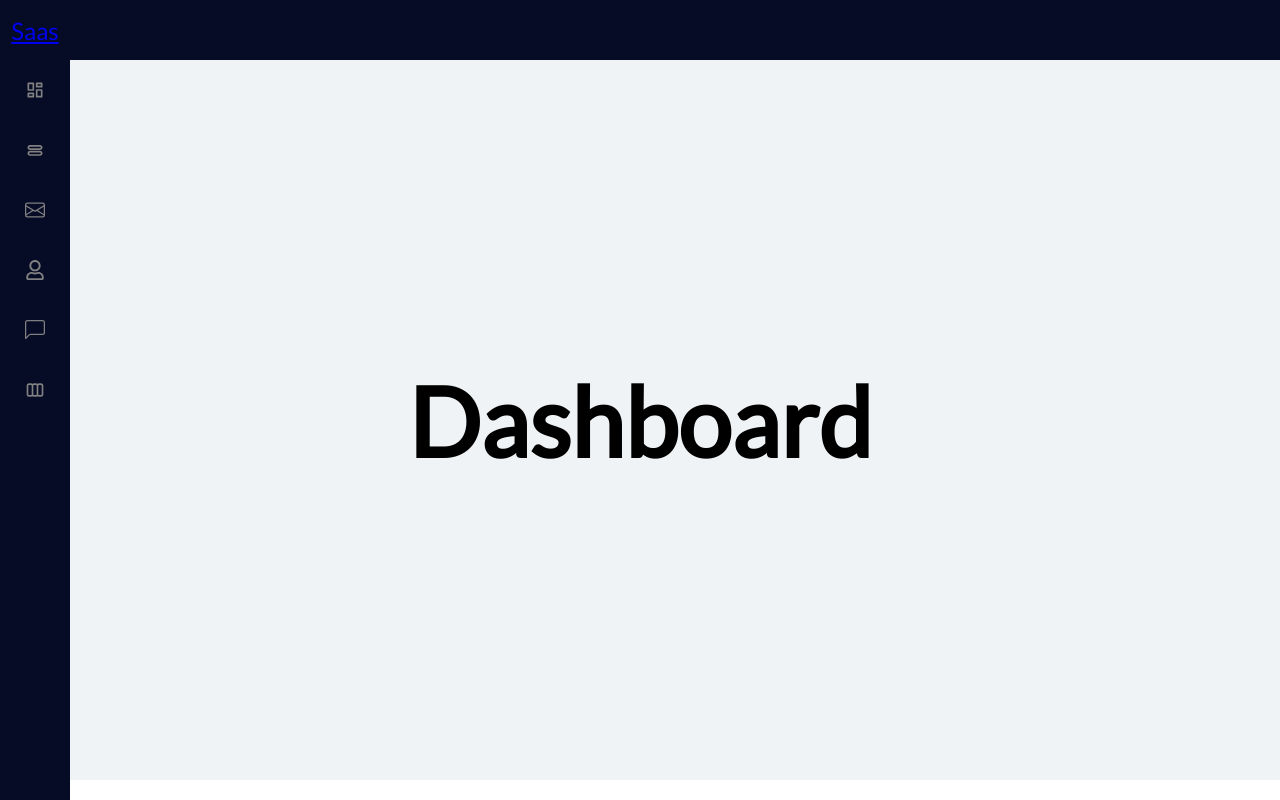
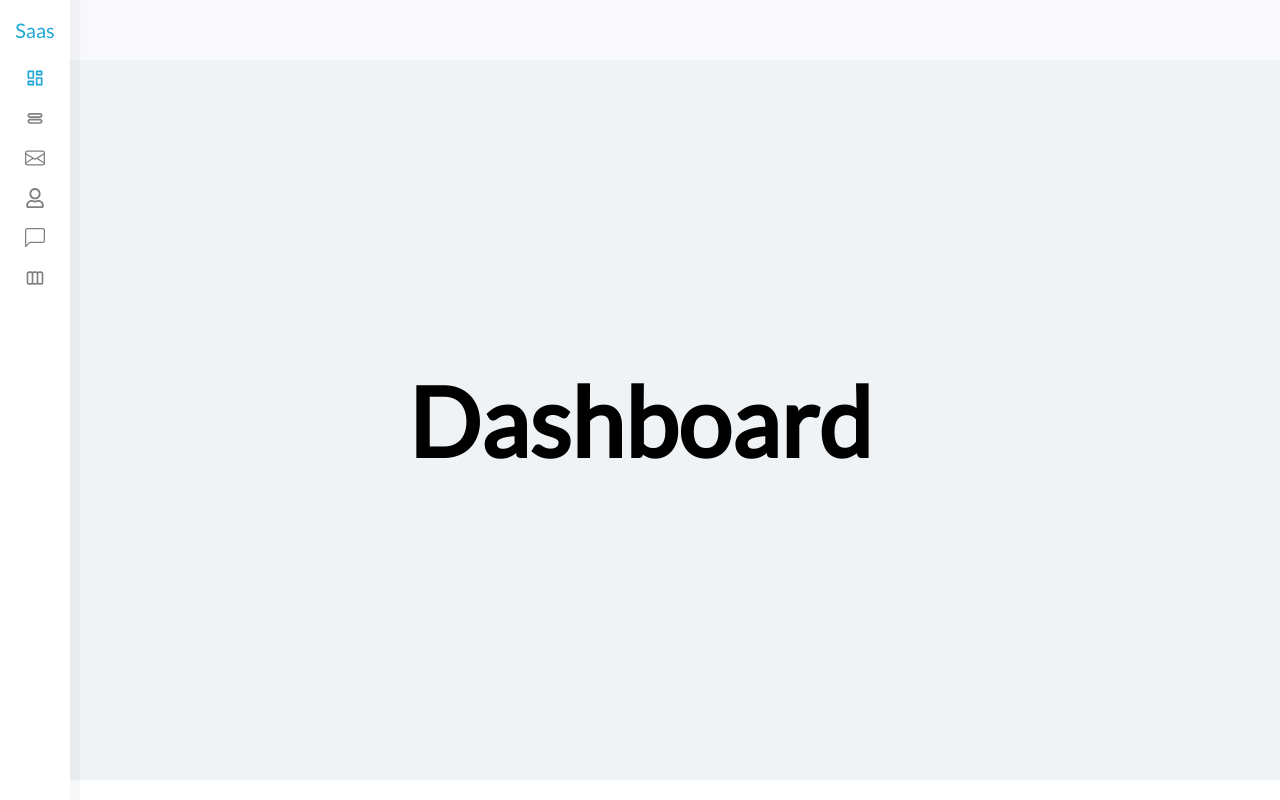
Before and after one commit to lucasesansim/PrototipoSeguimientoCursos, a React (Create React App) app: page / in a window 1280 px wide. Built offline with nearby package versions, Linux system fonts and the light colour scheme.

Commit message:
Made selection clear

```diff
--- a/src/components/Navbar.js
+++ b/src/components/Navbar.js
@@ -6,11 +6,13 @@ import { IconContext } from "react-icons";
 
 const Navbar = () => {
   const [sideBarActive, setActive] = useState(false);
+  const [activeTab, setActiveTab] = useState('Dashboard');
 
+  console.log(activeTab)
   const showSidebar = () => setActive(!sideBarActive);
   return (
     <>
-      <IconContext.Provider value={{ color: 'gray', size: '20px'}}>
+      {/* <IconContext.Provider value={{ color: 'gray', size: '20px'}}> */}
         <div className="navbar">
           <Link to='#' className="menu-bars">
           </Link>
@@ -25,10 +27,16 @@ const Navbar = () => {
             {navbarData.map((item, index) => {
                 return (
                   <li key={index} className={sideBarActive ? `${item.className}` : `${item.className} inactive`}>
-                    <Link to={item.path}>
-                      {item.icon}
+                    <Link
+                      to={item.path}
+                      onClick={() => setActiveTab(item.title)}
+                      className={activeTab === item.title ? 'nav-text-selected' : ''}
+                    >
+                      <div style={{color: `${activeTab === item.title ? '#20a8d8': 'gray'}`, fontSize: '20px'}}>
+                        {item.icon}
+                      </div>
                       {sideBarActive && (
-                        <span>{item.title}</span>
+                        <span style={{color: `${activeTab === item.title ? '#20a8d8': 'gray'}`}}>{item.title}</span>
                       )}
                     </Link>
                   </li>
@@ -36,7 +44,7 @@ const Navbar = () => {
               })}
           </ul>
         </nav>
-      </IconContext.Provider>
+      {/* </IconContext.Provider> */}
     </>
   )
 }
--- a/src/components/navbar.css
+++ b/src/components/navbar.css
@@ -1,5 +1,5 @@
 .navbar {
-  background-color: #060b26;
+  background-color: rgb(249, 249, 253);
   height: 60px;
   display: flex;
   justify-content: start;
@@ -7,12 +7,14 @@
 }
 
 .nav-header-text {
-  font-size: 1.5rem;
+  text-decoration: none;
+  color: #20a8d8;
+  font-size: 20px;
   background: none;
 }
 
 .nav-menu {
-  background-color: #060b26;
+  background-color: #ffffff;
   width: 250px;
   height: 100vh;
   display: flex;
@@ -32,37 +34,43 @@
   justify-content: start;
   align-items: center;
   list-style: none;
-  height: 60px;
+  height: 40px;
 }
 
 .nav-text a {
   text-decoration: none;
-  color: #f5f5f5;
-  font-size: 18px;
+  color: #2c2a2a;
+  font-size: 16px;
   width: 100%;
   height: 100%;
   display: flex;
   align-items: center;
   justify-content: start;
   border-radius: 4px;
-  margin: 0 0 0 28px;
+  margin: 0 28px 0 28px;
 }
 
 .nav-text.inactive a {
+  font-size: 16px;
   justify-content: center;
   margin: 0;
 }
 
 .nav-text a:hover {
-  background-color: #1a83ff;
+  color: #20a8d8;;
+}
+
+.nav-text-selected {
+  color: #20a8d8;;
 }
 
 .nav-menu-items {
   width: 100%;
+  box-shadow: 2px 2px 2px 8px rgb(0 0 0 / 3%);
 }
 
 .nav-header {
-  background-color: #060b26;
+  background-color: #ffffff;
   height: 60px;
   display: flex;
   justify-content: start;
```
